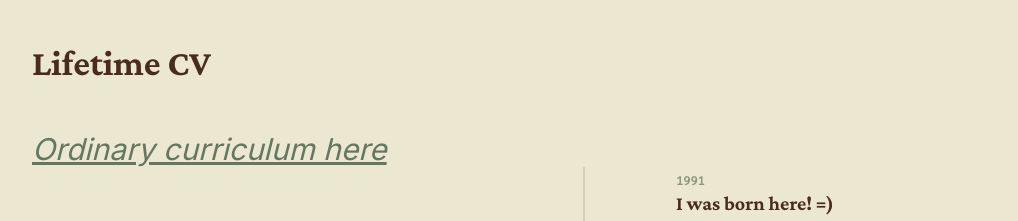
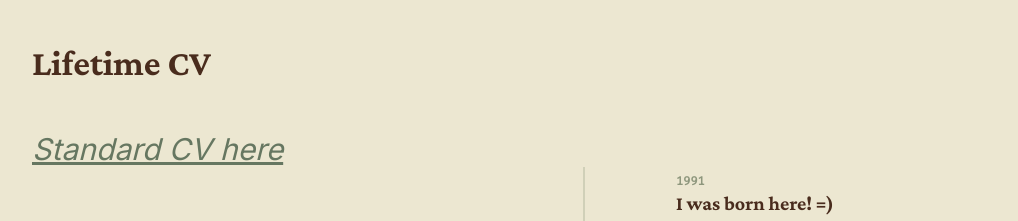
Before and after one commit to jpgteixeira/jpgteixeira.github.io, a plain HTML site: page index.html in a window 1280 px wide. Shown: the part 1000-1221 px from the top of the page, without its empty margins (56-1074 px from the left). Drawn offline with nearby package versions, Linux system fonts and the light colour scheme.

Commit message:
fix curriculum typos

```diff
--- a/index.html
+++ b/index.html
@@ -228,7 +228,7 @@
       <section id="curriculum" class="fade-in py-20">
         <div class="max-w-6xl mx-auto px-6">
           <h2 class="text-4xl font-bold text-deep-earth mb-12">Lifetime CV</h2>
-          <a href="https://docs.google.com/document/d/1FqLYmykHTSr1ZHLEN-PJegspD4KzwySY/edit?usp=sharing&ouid=108031534567930756306&rtpof=true&sd=true"><span class="italic text-moss-green text-3xl underline"> Ordinary curriculum here </span></a>
+          <a href="https://docs.google.com/document/d/1FqLYmykHTSr1ZHLEN-PJegspD4KzwySY/edit?usp=sharing&ouid=108031534567930756306&rtpof=true&sd=true"><span class="italic text-moss-green text-3xl underline"> Standard CV here </span></a>
           <div id="timeline-container" class="relative">
             <div
               class="absolute left-1/2 transform -translate-x-1/2 h-full w-0.5 bg-leaf-soft/30"
```
